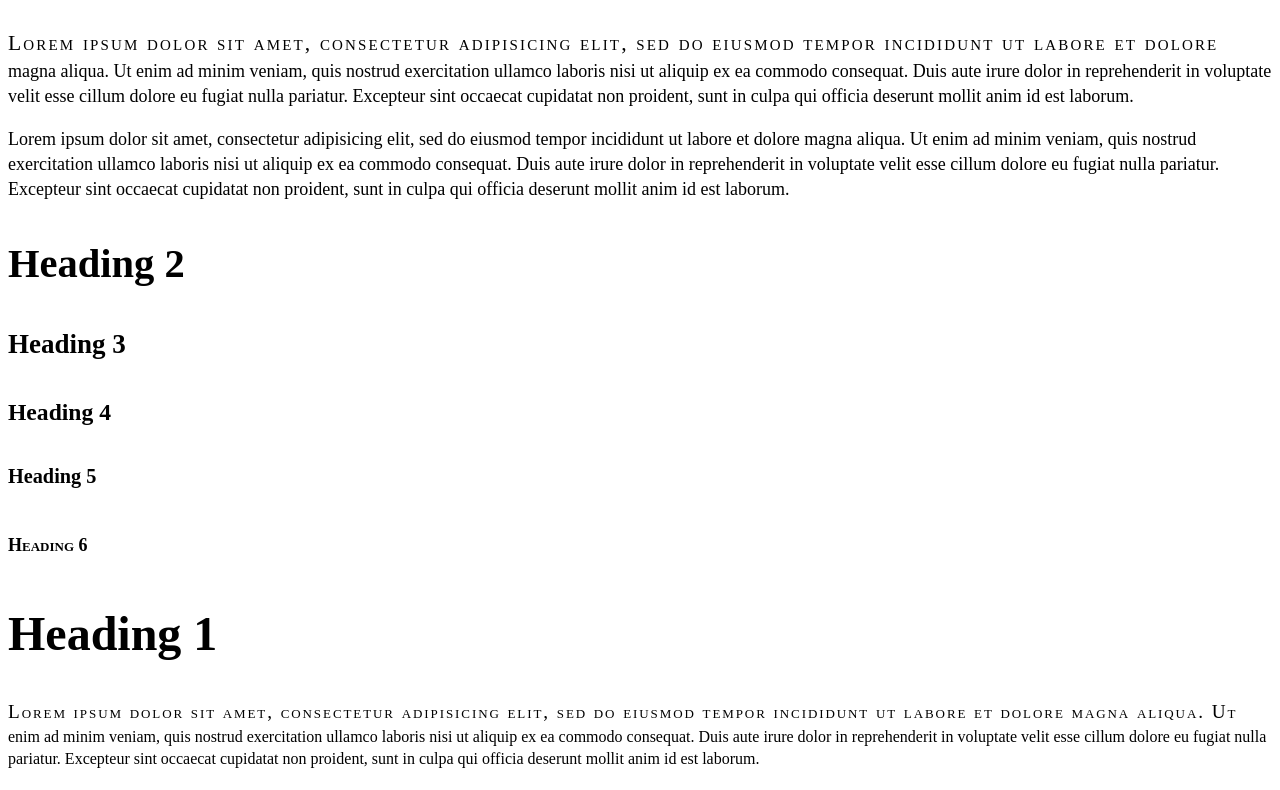
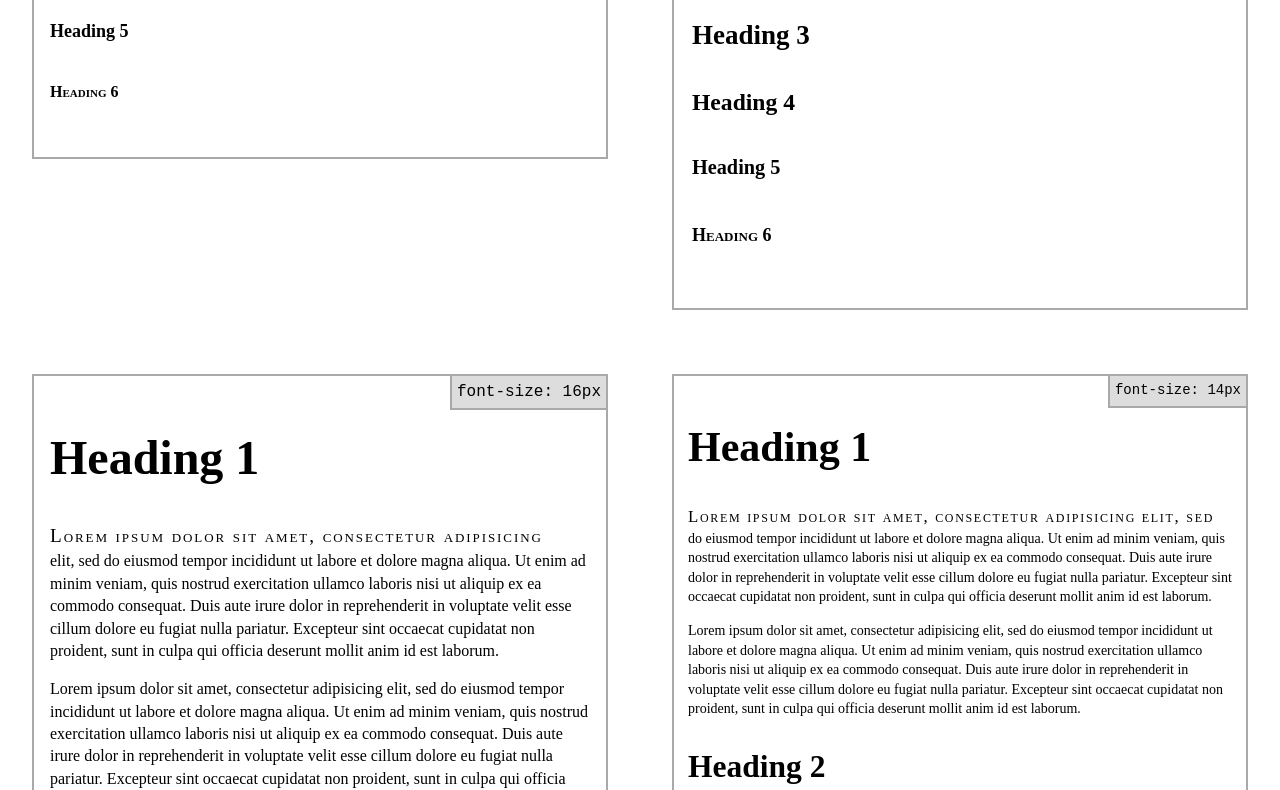
Before and after one commit to mackking/webplayground, a plain HTML site: page typography/typo.html in a window 1280 px wide. Shown: the part 731-1521 px from the top of the page. Drawn offline with nearby package versions, Linux system fonts and the light colour scheme.

Commit message:
re-gridify the layout of typo.html

```diff
--- a/typography/typo.html
+++ b/typography/typo.html
@@ -7,13 +7,53 @@
         <meta name="description" content="">
         <meta name="viewport" content="width=device-width">
 
-		<link rel="stylesheet" type="text/css" href="/css/gg-grid.css">
-
         <style type="text/css">
         	body {
         		font-size: 100%;
         		line-height: 1.4;
+        		margin: 0;
         	}
+
+			.main {
+				margin-top: 3em;
+			}
+
+			.box {
+				display: inline-block;
+				vertical-align: top;
+				width: 45%;
+
+				margin: 2.5%;
+				padding: 1em;
+				border: 2px solid darkgray;
+				box-sizing: border-box;
+				position: relative;
+			}
+
+			.details {
+				position: absolute;
+				top: -2px;
+				right: -2px;
+				border: 2px solid darkgray;
+				background-color: #ddd;
+				padding: 5px;
+				font-family: monospace;
+			}
+
+			.font-switcher {
+				padding: 0.3em 0.5em;
+				background: #eee;
+				border-bottom: 2px solid darkgray;
+				position: fixed;
+				width: 100%;
+				top: 0;
+				left: 0;
+			}
+
+			.font-switcher label {
+				font-weight: bold;
+				margin-right: 0.5em;
+			}
 
         	h1 {
 			    font-size: 3em; /* 48 / 16 */
@@ -34,6 +74,7 @@
 			    font-size: 1em; /* 16 / 16 */
 			    font-variant: small-caps;
 			}
+
 			p {
 			    font-size: 1em; /* 16 / 16 */
 			}
@@ -56,21 +97,6 @@
         	.base14 {
         		font-size: 14px;
         	}
-
-			.font-switcher {
-				padding: 0.3em 0.5em;
-				background: #eee;
-				border-bottom: 2px solid darkgray;
-				position: fixed;
-				width: 100%;
-				top: 0;
-				left: 0;
-			}
-
-			.font-switcher label {
-				font-weight: bold;
-				margin-right: 0.5em;
-			}
 
 			.times {
 			/* Times New Roman-based stack */
@@ -104,6 +130,7 @@
 			/* Monospace stack */
 			font-family: Consolas, "Andale Mono WT", "Andale Mono", "Lucida Console", "Lucida Sans Typewriter", "DejaVu Sans Mono", "Bitstream Vera Sans Mono", "Liberation Mono", "Nimbus Mono L", Monaco, "Courier New", Courier, monospace;
 			}
+
         </style>
 
 <script src="http://ajax.googleapis.com/ajax/libs/jquery/1.9.0/jquery.min.js"></script>
@@ -133,29 +160,9 @@
 		</script>
 </div>
 
-<div class="grid">
-		<div class="grid__col--50">
-			<h1>Heading 1 &ndash; Spitfire<sup>91</sup></h1>
-			<p class="first">Lorem ipsum dolor sit amet, consectetur adipisicing elit, sed do eiusmod
-			tempor incididunt ut labore et dolore magna aliqua. Ut enim ad minim veniam,
-			quis nostrud exercitation ullamco laboris nisi ut aliquip ex ea commodo
-			consequat. Duis aute irure dolor in reprehenderit in voluptate velit esse
-			cillum dolore eu fugiat nulla pariatur. Excepteur sint occaecat cupidatat non
-			proident, sunt in culpa qui officia deserunt mollit anim id est laborum.</p>
-			<p>Lorem ipsum dolor sit amet, consectetur adipisicing elit, sed do eiusmod
-			tempor incididunt ut labore et dolore magna aliqua. Ut enim ad minim veniam,
-			quis nostrud exercitation ullamco laboris nisi ut aliquip ex ea commodo
-			consequat. Duis aute irure dolor in reprehenderit in voluptate velit esse
-			cillum dolore eu fugiat nulla pariatur. Excepteur sint occaecat cupidatat non
-			proident, sunt in culpa qui officia deserunt mollit anim id est laborum.</p>
-			<h2>Heading 2</h2>
-			<h3>Heading 3</h3>
-			<h4>Heading 4</h4>
-			<h5>Heading 5</h5>
-			<h6>Heading 6</h6>
-		</div><!--
-
-	 --><div class="base18 grid__col--50">
+<div class="main">
+		<div class="box">
+			<div class="details">font-size: default</div>
 			<h1>Heading 1</h1>
 			<p class="first">Lorem ipsum dolor sit amet, consectetur adipisicing elit, sed do eiusmod
 			tempor incididunt ut labore et dolore magna aliqua. Ut enim ad minim veniam,
@@ -176,7 +183,8 @@
 			<h6>Heading 6</h6>
 		</div><!--
 
-	 --><div class="base16 grid__col--50">
+	 --><div class="base18 box">
+	 		<div class="details">font-size: 18px</div>
 			<h1>Heading 1</h1>
 			<p class="first">Lorem ipsum dolor sit amet, consectetur adipisicing elit, sed do eiusmod
 			tempor incididunt ut labore et dolore magna aliqua. Ut enim ad minim veniam,
@@ -197,7 +205,30 @@
 			<h6>Heading 6</h6>
 		</div><!--
 
-	 --><div class="base14 grid__col--50">
+	 --><div class="base16 box">
+	 		<div class="details">font-size: 16px</div>
+			<h1>Heading 1</h1>
+			<p class="first">Lorem ipsum dolor sit amet, consectetur adipisicing elit, sed do eiusmod
+			tempor incididunt ut labore et dolore magna aliqua. Ut enim ad minim veniam,
+			quis nostrud exercitation ullamco laboris nisi ut aliquip ex ea commodo
+			consequat. Duis aute irure dolor in reprehenderit in voluptate velit esse
+			cillum dolore eu fugiat nulla pariatur. Excepteur sint occaecat cupidatat non
+			proident, sunt in culpa qui officia deserunt mollit anim id est laborum.</p>
+			<p>Lorem ipsum dolor sit amet, consectetur adipisicing elit, sed do eiusmod
+			tempor incididunt ut labore et dolore magna aliqua. Ut enim ad minim veniam,
+			quis nostrud exercitation ullamco laboris nisi ut aliquip ex ea commodo
+			consequat. Duis aute irure dolor in reprehenderit in voluptate velit esse
+			cillum dolore eu fugiat nulla pariatur. Excepteur sint occaecat cupidatat non
+			proident, sunt in culpa qui officia deserunt mollit anim id est laborum.</p>
+			<h2>Heading 2</h2>
+			<h3>Heading 3</h3>
+			<h4>Heading 4</h4>
+			<h5>Heading 5</h5>
+			<h6>Heading 6</h6>
+		</div><!--
+
+	 --><div class="base14 box">
+	 		<div class="details">font-size: 14px</div>
 			<h1>Heading 1</h1>
 			<p class="first">Lorem ipsum dolor sit amet, consectetur adipisicing elit, sed do eiusmod
 			tempor incididunt ut labore et dolore magna aliqua. Ut enim ad minim veniam,
```
Also changed, not shown: index.html (+2 -2 lines), 1 other file.
